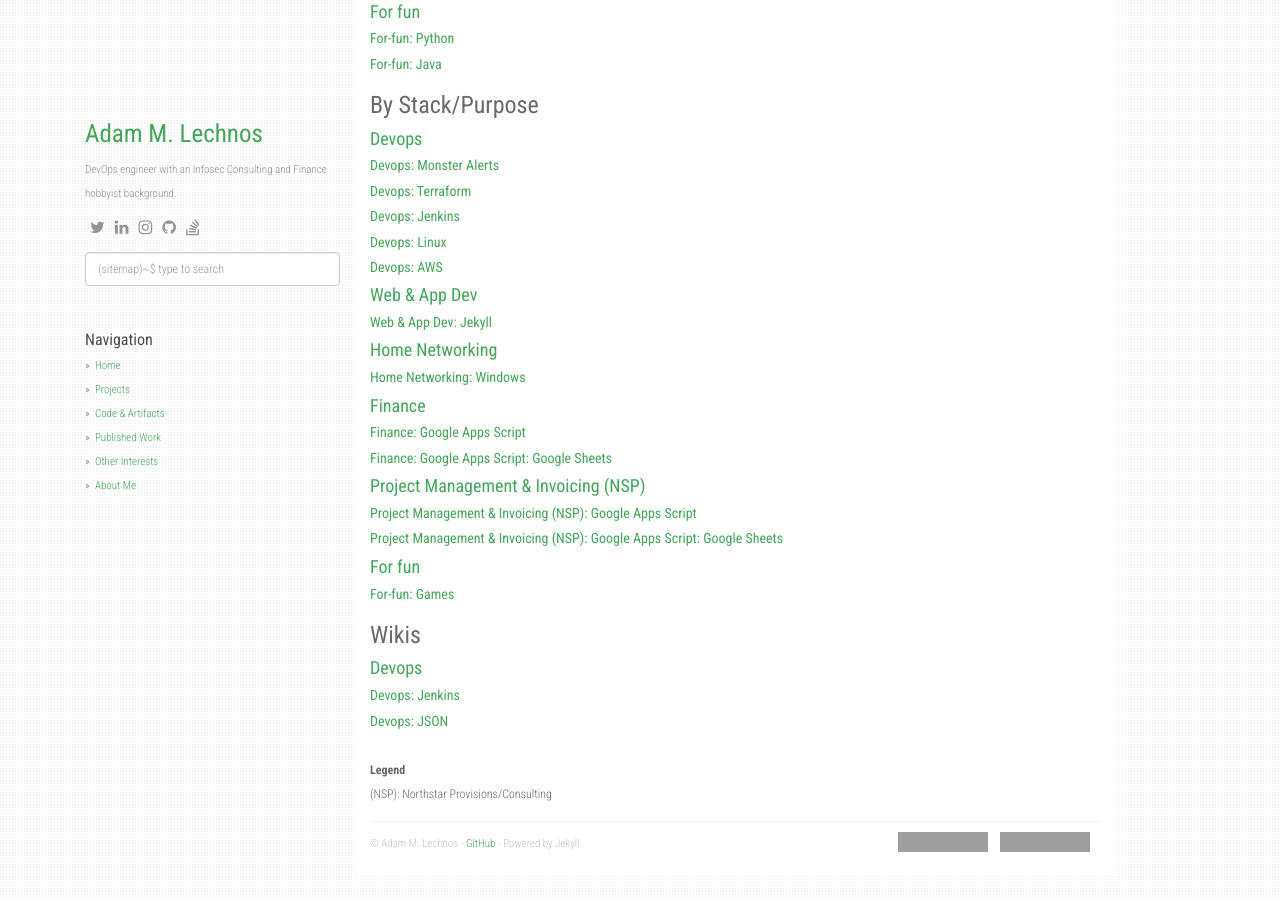
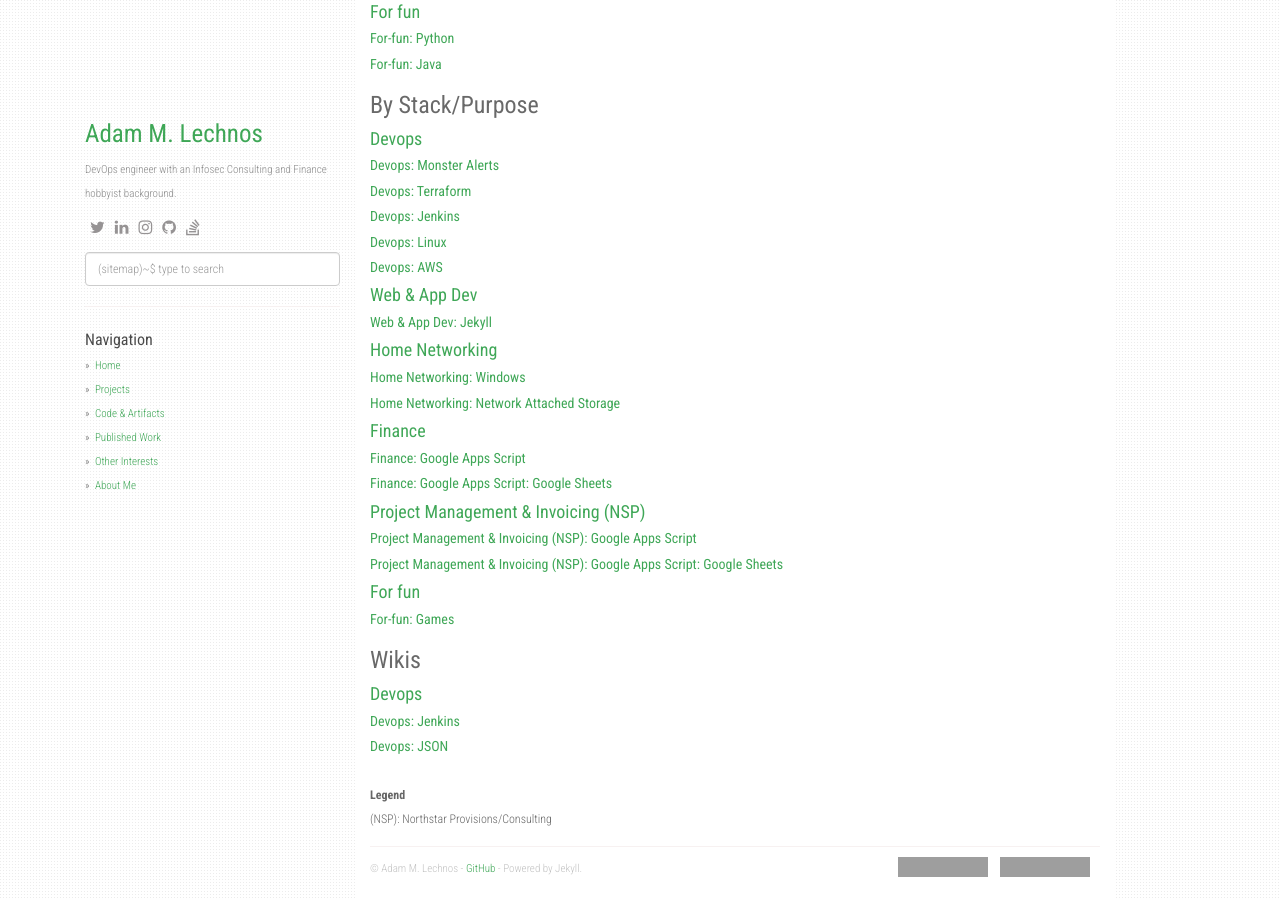
Before and after one commit to Adam-Lechnos/adam-lechnos.github.io, a Jekyll site: the page built from repos.md, in a window 1280 px wide and 900 px high, scrolled down 702 px. Built offline with Jekyll 4.4.1, drawn with Linux system fonts in a browser that asks for light colours; nearby versions of some CDN libraries; grey boxes are pictures that could not be loaded.

Commit message:
added new repo catagory

```diff
--- a/repos.md
+++ b/repos.md
@@ -50,6 +50,7 @@
 
 #### [Home Networking](https://github.com/search?q=user%3Aadam-lechnos+topic%3Ahome-network&type=repositories){:target="_blank" rel="noopener"}
 ##### [Home Networking: Windows](https://github.com/search?q=user%3Aadam-lechnos+topic%3Ahome-network+topic%3Awindows&type=repositories){:target="_blank" rel="noopener"}
+##### [Home Networking: Network Attached Storage](https://github.com/search?q=user%3Aadam-lechnos+topic%3Ahome-network+topic%3Anetwork-attached-storage&type=repositories){:target="_blank" rel="noopener"}
 
 #### [Finance](https://github.com/search?q=user%3Aadam-lechnos+topic%3Afinancial&type=repositories){:target="_blank" rel="noopener"}
 ##### [Finance: Google Apps Script](https://github.com/search?q=user%3Aadam-lechnos+topic%3Afinancial+topic%3Agoogle-apps-script&type=repositories){:target="_blank" rel="noopener"}
```
